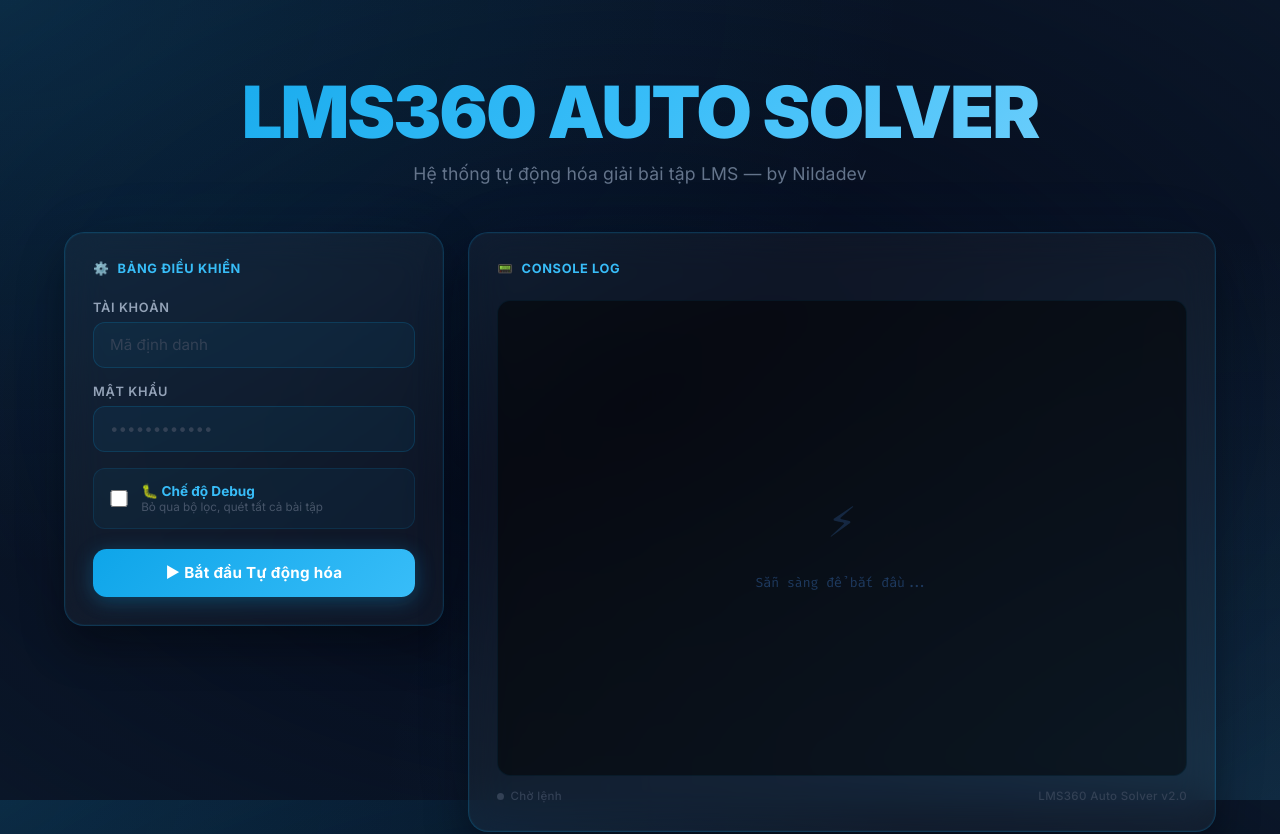
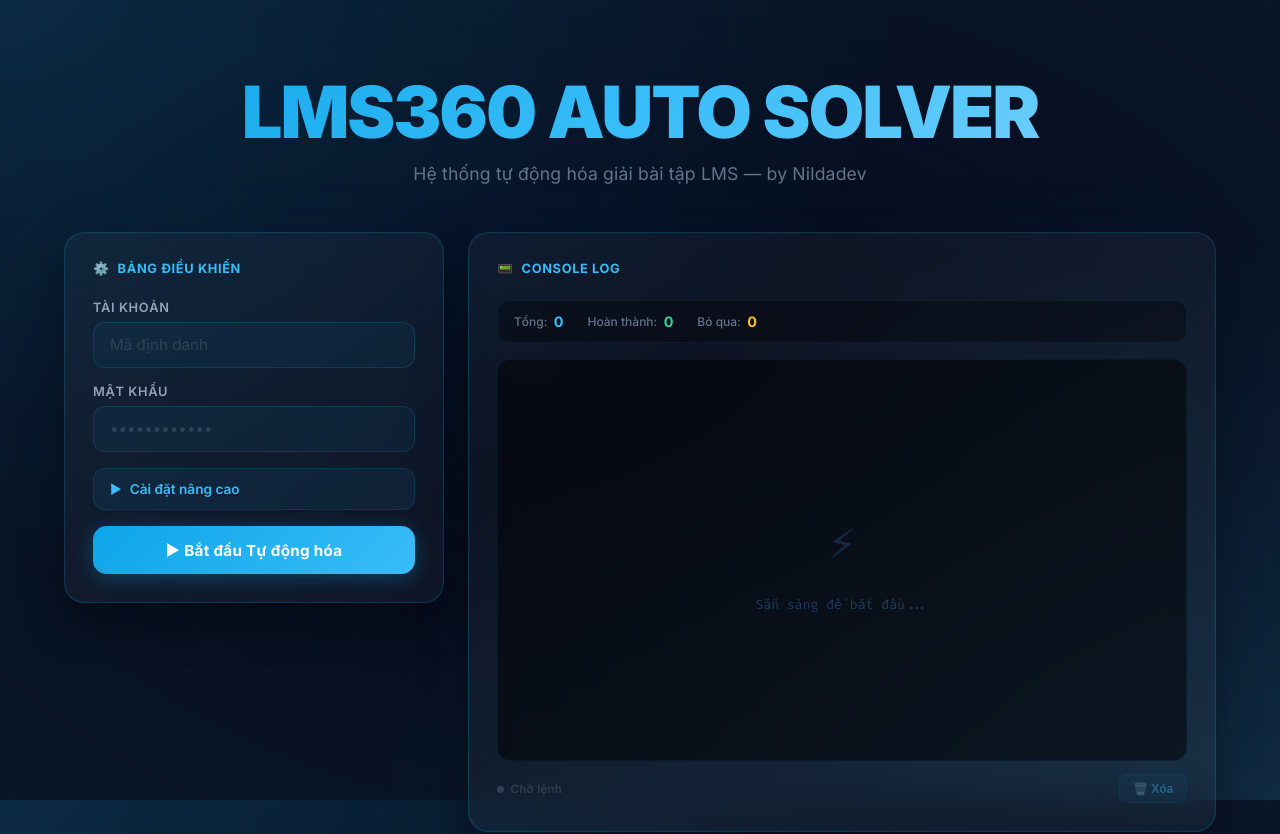
Before and after one commit to Nildadev/LmsAuto, a Next.js app: page / in a window 1280 px wide. Shown: the top 834 px of the page. Built offline with nearby package versions, Linux system fonts and the light colour scheme.

Commit message:
feat: add advanced options in web UI

```diff
--- a/app/api/solve/route.js
+++ b/app/api/solve/route.js
@@ -3,7 +3,7 @@ import { solveLMS } from '../../../lib/automation';
 export const dynamic = 'force-dynamic';
 
 export async function POST(request) {
-  const { username, password, debugMode } = await request.json();
+  const { username, password, debugMode, headlessMode, autoConfirm, blacklistSubjects } = await request.json();
 
   const encoder = new TextEncoder();
   const stream = new ReadableStream({
@@ -13,7 +13,7 @@ export async function POST(request) {
       };
 
       try {
-        await solveLMS(username, password, null, logger, true, debugMode);
+        await solveLMS(username, password, null, logger, autoConfirm, debugMode, headlessMode, blacklistSubjects);
         controller.enqueue(encoder.encode(JSON.stringify({ done: true }) + '\n'));
       } catch (error) {
         controller.enqueue(encoder.encode(JSON.stringify({ error: error.message }) + '\n'));
--- a/app/globals.css
+++ b/app/globals.css
@@ -148,7 +148,7 @@ html, body {
 }
 
 /* ─── DEBUG TOGGLE ─── */
-.debug-toggle {
+.debug-toggle, .option-toggle {
   display: flex;
   align-items: center;
   gap: 0.85rem;
@@ -157,22 +157,22 @@ html, body {
   background: rgba(14, 165, 233, 0.05);
   border: 1px solid rgba(14, 165, 233, 0.12);
   cursor: pointer;
-  margin-bottom: 1.25rem;
+  margin-bottom: 1rem;
   transition: background 0.2s, border-color 0.2s;
   user-select: none;
 }
 
-.debug-toggle:hover {
+.debug-toggle:hover, .option-toggle:hover {
   background: rgba(14, 165, 233, 0.1);
   border-color: rgba(14, 165, 233, 0.25);
 }
 
-.debug-toggle.disabled-toggle {
+.debug-toggle.disabled-toggle, .option-toggle.disabled-toggle {
   opacity: 0.5;
   cursor: not-allowed;
 }
 
-.debug-checkbox {
+.debug-checkbox, .option-checkbox {
   width: 1.1rem;
   height: 1.1rem;
   accent-color: var(--primary-blue);
@@ -180,21 +180,154 @@ html, body {
   flex-shrink: 0;
 }
 
-.debug-label {
+.debug-label, .option-label {
   display: flex;
   flex-direction: column;
   gap: 0.1rem;
 }
 
-.debug-label-title {
+.debug-label-title, .option-label-title {
   font-size: 0.85rem;
   font-weight: 700;
   color: var(--secondary-blue);
 }
 
-.debug-label-desc {
+.debug-label-desc, .option-label-desc {
   font-size: 0.73rem;
   color: #475569;
+}
+
+/* ─── SETTINGS PANEL ─── */
+.settings-toggle {
+  display: flex;
+  align-items: center;
+  gap: 0.5rem;
+  padding: 0.75rem 1rem;
+  border-radius: 0.75rem;
+  background: rgba(14, 165, 233, 0.08);
+  border: 1px solid rgba(14, 165, 233, 0.15);
+  cursor: pointer;
+  margin-bottom: 1rem;
+  transition: background 0.2s, border-color 0.2s;
+  user-select: none;
+}
+
+.settings-toggle:hover {
+  background: rgba(14, 165, 233, 0.12);
+  border-color: rgba(14, 165, 233, 0.25);
+}
+
+.settings-toggle-icon {
+  font-size: 0.8rem;
+  color: var(--secondary-blue);
+  transition: transform 0.2s;
+}
+
+.settings-toggle-text {
+  font-size: 0.85rem;
+  font-weight: 600;
+  color: var(--secondary-blue);
+}
+
+.settings-panel {
+  padding: 1rem;
+  background: rgba(0, 0, 0, 0.2);
+  border-radius: 0.75rem;
+  margin-bottom: 1rem;
+  border: 1px solid rgba(14, 165, 233, 0.1);
+  animation: fadeUp 0.3s ease both;
+}
+
+/* ─── STATS BAR ─── */
+.stats-bar {
+  display: flex;
+  gap: 1.5rem;
+  padding: 0.75rem 1rem;
+  background: rgba(0, 0, 0, 0.3);
+  border-radius: 0.75rem;
+  margin-bottom: 1rem;
+  border: 1px solid rgba(14, 165, 233, 0.1);
+}
+
+.stat-item {
+  display: flex;
+  align-items: center;
+  gap: 0.4rem;
+}
+
+.stat-label {
+  font-size: 0.75rem;
+  color: #64748b;
+  font-weight: 500;
+}
+
+.stat-value {
+  font-size: 0.9rem;
+  font-weight: 700;
+  color: var(--secondary-blue);
+}
+
+.stat-value.success {
+  color: #34d399;
+}
+
+.stat-value.warning {
+  color: #fbbf24;
+}
+
+/* ─── PROGRESS BAR ─── */
+.progress-container {
+  display: flex;
+  align-items: center;
+  gap: 0.75rem;
+  margin-bottom: 1rem;
+}
+
+.progress-bar {
+  flex: 1;
+  height: 8px;
+  background: rgba(14, 165, 233, 0.1);
+  border-radius: 4px;
+  overflow: hidden;
+}
+
+.progress-fill {
+  height: 100%;
+  background: linear-gradient(90deg, var(--primary-blue), var(--secondary-blue));
+  border-radius: 4px;
+  transition: width 0.3s ease;
+  box-shadow: 0 0 10px rgba(14, 165, 233, 0.4);
+}
+
+.progress-text {
+  font-size: 0.8rem;
+  font-weight: 700;
+  color: var(--secondary-blue);
+  min-width: 40px;
+  text-align: right;
+}
+
+/* ─── CLEAR BUTTON ─── */
+.clear-btn {
+  background: rgba(14, 165, 233, 0.1);
+  border: 1px solid rgba(14, 165, 233, 0.2);
+  color: var(--secondary-blue);
+  padding: 0.4rem 0.8rem;
+  border-radius: 0.5rem;
+  font-size: 0.75rem;
+  font-weight: 600;
+  cursor: pointer;
+  transition: background 0.2s, border-color 0.2s;
+}
+
+.clear-btn:hover:not(:disabled) {
+  background: rgba(14, 165, 233, 0.2);
+  border-color: rgba(14, 165, 233, 0.3);
+}
+
+.clear-btn:disabled {
+  opacity: 0.4;
+  cursor: not-allowed;
 }
 
 /* ─── START BUTTON ─── */
--- a/app/page.js
+++ b/app/page.js
@@ -18,9 +18,50 @@ export default function Home() {
   const [username, setUsername] = useState('');
   const [password, setPassword] = useState('');
   const [debugMode, setDebugMode] = useState(false);
+  const [headlessMode, setHeadlessMode] = useState(false);
+  const [autoConfirm, setAutoConfirm] = useState(false);
+  const [saveCredentials, setSaveCredentials] = useState(false);
+  const [blacklistSubjects, setBlacklistSubjects] = useState('võ nhạc,thể dục,xuất phát,nhịp điệu,âm nhạc,bốn mùa hòa ca,đá cầu,quan họ,giai điệu');
   const [logs, setLogs] = useState([]);
   const [isRunning, setIsRunning] = useState(false);
+  const [stats, setStats] = useState({ total: 0, completed: 0, skipped: 0 });
+  const [showSettings, setShowSettings] = useState(false);
   const logEndRef = useRef(null);
+
+  useEffect(() => {
+    const savedUsername = localStorage.getItem('lms_username');
+    const savedPassword = localStorage.getItem('lms_password');
+    const savedSettings = localStorage.getItem('lms_settings');
+
+    if (savedUsername) setUsername(savedUsername);
+    if (savedPassword) setPassword(savedPassword);
+    if (savedSettings) {
+      const settings = JSON.parse(savedSettings);
+      setDebugMode(settings.debugMode || false);
+      setHeadlessMode(settings.headlessMode || false);
+      setAutoConfirm(settings.autoConfirm || false);
+      setSaveCredentials(settings.saveCredentials || false);
+      setBlacklistSubjects(settings.blacklistSubjects || 'võ nhạc,thể dục,xuất phát,nhịp điệu,âm nhạc,bốn mùa hòa ca,đá cầu,quan họ,giai điệu');
+    }
+  }, []);
+
+  useEffect(() => {
+    if (saveCredentials) {
+      localStorage.setItem('lms_username', username);
+      localStorage.setItem('lms_password', password);
+    } else {
+      localStorage.removeItem('lms_username');
+      localStorage.removeItem('lms_password');
+    }
+
+    localStorage.setItem('lms_settings', JSON.stringify({
+      debugMode,
+      headlessMode,
+      autoConfirm,
+      saveCredentials,
+      blacklistSubjects
+    }));
+  }, [username, password, debugMode, headlessMode, autoConfirm, saveCredentials, blacklistSubjects]);
 
   useEffect(() => {
     logEndRef.current?.scrollIntoView({ behavior: 'smooth' });
@@ -28,6 +69,22 @@ export default function Home() {
 
   const addLog = (message) => {
     setLogs((prev) => [...prev, { message, time: getTimeStamp() }]);
+
+    if (message.includes('Tổng số bài quét thấy')) {
+      const match = message.match(/Tổng số bài quét thấy: (\d+)/);
+      if (match) setStats(prev => ({ ...prev, total: parseInt(match[1]) }));
+    }
+    if (message.includes('Số bài sẽ học')) {
+      const match = message.match(/Số bài sẽ học: (\d+)/);
+      if (match) setStats(prev => ({ ...prev, completed: 0, total: parseInt(match[1]) }));
+    }
+    if (message.includes('Số bài bỏ qua')) {
+      const match = message.match(/Số bài bỏ qua: (\d+)/);
+      if (match) setStats(prev => ({ ...prev, skipped: parseInt(match[1]) }));
+    }
+    if (message.includes('Hoàn tất khóa học')) {
+      setStats(prev => ({ ...prev, completed: prev.completed + 1 }));
+    }
   };
 
   const startAutomation = async (e) => {
@@ -36,13 +93,23 @@ export default function Home() {
 
     setIsRunning(true);
     setLogs([]);
+    setStats({ total: 0, completed: 0, skipped: 0 });
     addLog('🚀 Đang khởi tạo kết nối với LMS360...');
+
+    const subjects = blacklistSubjects.split(',').map(s => s.trim()).filter(s => s);
 
     try {
       const response = await fetch('/api/solve', {
         method: 'POST',
         headers: { 'Content-Type': 'application/json' },
-        body: JSON.stringify({ username, password, debugMode }),
+        body: JSON.stringify({
+          username,
+          password,
+          debugMode,
+          headlessMode,
+          autoConfirm,
+          blacklistSubjects: subjects
+        }),
       });
 
       if (!response.ok) {
@@ -84,18 +151,21 @@ export default function Home() {
     }
   };
 
+  const clearLogs = () => {
+    setLogs([]);
+    setStats({ total: 0, completed: 0, skipped: 0 });
+  };
+
+  const progress = stats.total > 0 ? Math.round((stats.completed / stats.total) * 100) : 0;
+
   return (
     <div className="page-wrapper">
-      {/* ─── HEADER ─── */}
       <header className="hero-header">
         <h1 className="hero-title">LMS360 AUTO SOLVER</h1>
         <p className="hero-subtitle">Hệ thống tự động hóa giải bài tập LMS — by Nildadev</p>
       </header>
 
-      {/* ─── MAIN GRID ─── */}
       <div className="main-grid">
-
-        {/* LEFT — Control Panel */}
         <div className="glass-card" style={{ animationDelay: '0.1s' }}>
           <div className="card-title">
             <span>⚙️</span> Bảng điều khiển
@@ -130,22 +200,58 @@ export default function Home() {
               />
             </div>
 
-            <div
-              className={`debug-toggle${isRunning ? ' disabled-toggle' : ''}`}
-              onClick={() => !isRunning && setDebugMode(!debugMode)}
-            >
-              <input
-                type="checkbox"
-                className="debug-checkbox"
-                checked={debugMode}
-                onChange={() => { }}
-                disabled={isRunning}
-              />
-              <div className="debug-label">
-                <span className="debug-label-title">🐛 Chế độ Debug</span>
-                <span className="debug-label-desc">Bỏ qua bộ lọc, quét tất cả bài tập</span>
+            <div className="settings-toggle" onClick={() => setShowSettings(!showSettings)}>
+              <span className="settings-toggle-icon">{showSettings ? '▼' : '▶'}</span>
+              <span className="settings-toggle-text">Cài đặt nâng cao</span>
+            </div>
+
+            {showSettings && (
+              <div className="settings-panel">
+                <div className="form-group">
+                  <label className="form-label">Môn học cần bỏ qua (ngăn cách bằng dấu phẩy)</label>
+                  <input
+                    type="text"
+                    className="form-input"
+                    placeholder="võ nhạc, thể dục, âm nhạc..."
+                    value={blacklistSubjects}
+                    onChange={(e) => setBlacklistSubjects(e.target.value)}
+                    disabled={isRunning}
+                  />
+                </div>
+
+                <div className={`option-toggle${isRunning ? ' disabled-toggle' : ''}`} onClick={() => !isRunning && setHeadlessMode(!headlessMode)}>
+                  <input type="checkbox" className="option-checkbox" checked={headlessMode} onChange={() => { }} disabled={isRunning} />
+                  <div className="option-label">
+                    <span className="option-label-title">👁️ Chế độ ẩn (Headless)</span>
+                    <span className="option-label-desc">Không hiển thị trình duyệt khi chạy</span>
+                  </div>
+                </div>
+
+                <div className={`option-toggle${isRunning ? ' disabled-toggle' : ''}`} onClick={() => !isRunning && setAutoConfirm(!autoConfirm)}>
+                  <input type="checkbox" className="option-checkbox" checked={autoConfirm} onChange={() => { }} disabled={isRunning} />
+                  <div className="option-label">
+                    <span className="option-label-title">⚡ Xác nhận tự động</span>
+                    <span className="option-label-desc">Bỏ qua bước xác nhận trước khi chạy</span>
+                  </div>
+                </div>
+
+                <div className={`option-toggle${isRunning ? ' disabled-toggle' : ''}`} onClick={() => !isRunning && setSaveCredentials(!saveCredentials)}>
+                  <input type="checkbox" className="option-checkbox" checked={saveCredentials} onChange={() => { }} disabled={isRunning} />
+                  <div className="option-label">
+                    <span className="option-label-title">💾 Lưu thông tin đăng nhập</span>
+                    <span className="option-label-desc">Lưu tài khoản vào trình duyệt</span>
+                  </div>
+                </div>
+
+                <div className={`option-toggle${isRunning ? ' disabled-toggle' : ''}`} onClick={() => !isRunning && setDebugMode(!debugMode)}>
+                  <input type="checkbox" className="option-checkbox" checked={debugMode} onChange={() => { }} disabled={isRunning} />
+                  <div className="option-label">
+                    <span className="option-label-title">🐛 Chế độ Debug</span>
+                    <span className="option-label-desc">Bỏ qua bộ lọc, quét tất cả bài tập</span>
+                  </div>
+                </div>
               </div>
-            </div>
+            )}
 
             <button type="submit" className="start-btn" disabled={isRunning}>
               {isRunning ? '⏳ Đang xử lý...' : '▶ Bắt đầu Tự động hóa'}
@@ -153,11 +259,34 @@ export default function Home() {
           </form>
         </div>
 
-        {/* RIGHT — Console Log */}
         <div className="glass-card console-card" style={{ animationDelay: '0.2s' }}>
           <div className="card-title">
             <span>📟</span> Console Log
           </div>
+
+          <div className="stats-bar">
+            <div className="stat-item">
+              <span className="stat-label">Tổng:</span>
+              <span className="stat-value">{stats.total}</span>
+            </div>
+            <div className="stat-item">
+              <span className="stat-label">Hoàn thành:</span>
+              <span className="stat-value success">{stats.completed}</span>
+            </div>
+            <div className="stat-item">
+              <span className="stat-label">Bỏ qua:</span>
+              <span className="stat-value warning">{stats.skipped}</span>
+            </div>
+          </div>
+
+          {stats.total > 0 && (
+            <div className="progress-container">
+              <div className="progress-bar">
+                <div className="progress-fill" style={{ width: `${progress}%` }}></div>
+              </div>
+              <span className="progress-text">{progress}%</span>
+            </div>
+          )}
 
           <div className="console-body">
             {logs.length === 0 ? (
@@ -183,12 +312,13 @@ export default function Home() {
               <span className={`status-dot${isRunning ? ' active' : ''}`}></span>
               {isRunning ? 'Đang chạy tự động...' : 'Chờ lệnh'}
             </span>
-            <span>LMS360 Auto Solver v2.0</span>
+            <button className="clear-btn" onClick={clearLogs} disabled={isRunning || logs.length === 0}>
+              🗑️ Xóa
+            </button>
           </div>
         </div>
       </div>
 
-      {/* ─── FOOTER ─── */}
       <footer className="page-footer">
         Copyright © 2026 Nildadev · Apache License 2.0 · Phát triển với ❤️ dành cho cộng đồng học tập
       </footer>
```
Also changed, not shown: lib/automation.js.
